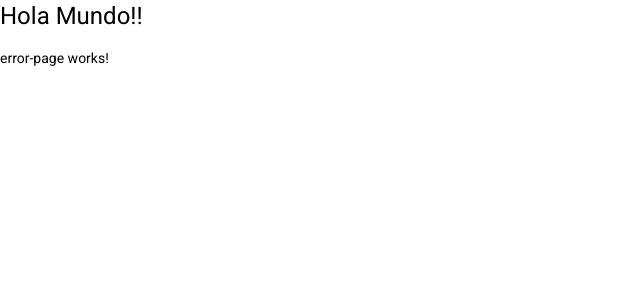
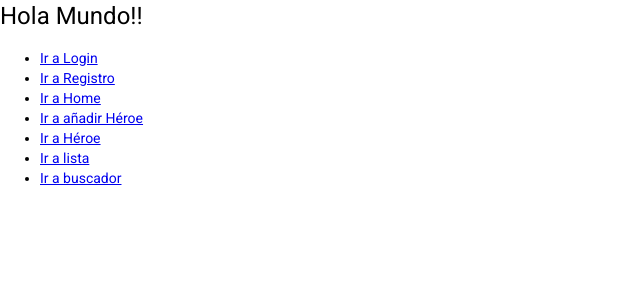
Before and after one commit to jmmolins87/udemy-herosApp, an Angular app: page / in a window 1280 px wide. Shown: the top 300 px of the page, without its empty margins (0-640 px from the left). Built offline with nearby package versions, Linux system fonts and the light colour scheme.

Commit message:
wip child routes

```diff
--- a/src/app/app-routing.module.ts
+++ b/src/app/app-routing.module.ts
@@ -5,6 +5,14 @@ import { RouterModule, Routes } from '@angular/router';
 import { ErrorPageComponent } from './shared/error-page/error-page.component';
 
 const routes: Routes = [
+  {
+    path: 'auth',
+    loadChildren: () => import ( './auth/auth.module' ).then( m => m.AuthModule )
+  },
+  {
+    path: 'heros',
+    loadChildren: () => import ( './heros/heros.module' ).then( m => m.HerosModule )
+  },
   {
     path: '404',
     component: ErrorPageComponent
--- a/src/app/app.module.ts
+++ b/src/app/app.module.ts
@@ -3,8 +3,12 @@ import { BrowserModule } from '@angular/platform-browser';
 
 import { AppComponent } from './app.component';
 import { BrowserAnimationsModule } from '@angular/platform-browser/animations';
+import { AppRoutingModule } from './app-routing.module';
+
+// ** Custom **
+// ** Module **
+// ** Components **
 import { ErrorPageComponent } from './shared/error-page/error-page.component';
-import { AppRoutingModule } from './app-routing.module';
 
 
 @NgModule({
--- a/src/app/shared/error-page/error-page.component.html
+++ b/src/app/shared/error-page/error-page.component.html
@@ -1 +1,25 @@
-<p>error-page works!</p>
+
+
+<ul>
+    <li>
+        <a routerLink="auth/login">Ir a Login</a>
+    </li>
+    <li>
+        <a routerLink="auth/register">Ir a Registro</a>
+    </li>
+    <li>
+        <a routerLink="heros/home">Ir a Home</a>
+    </li>
+    <li>
+        <a routerLink="heros/add">Ir a añadir Héroe</a>
+    </li>
+    <li>
+        <a routerLink="heros/hero">Ir a Héroe</a>
+    </li>
+    <li>
+        <a routerLink="heros/list">Ir a lista</a>
+    </li>
+    <li>
+        <a routerLink="heros/search">Ir a buscador</a>
+    </li>
+</ul>
```
Also changed, not shown: src/app/auth/auth-routing.module.ts (added, +38 -0 lines), src/app/auth/auth.module.ts (+7 -3 lines), src/app/heros/heros-routing.module.ts (added, +52 -0 lines), src/app/heros/heros.module.ts (+7 -1 lines).
